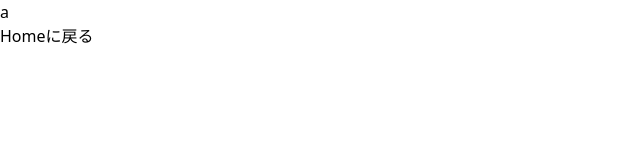
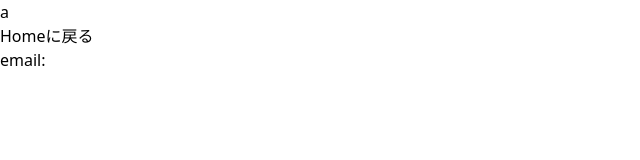
Before and after one commit to Hattori-Takuma/Next, a Next.js app: page /chat in a window 1280 px wide. Shown: the top 160 px of the page, without its empty margins (0-640 px from the left). Built offline with nearby package versions, Linux system fonts and the light colour scheme.

Commit message:
RTKログイン

```diff
--- a/src/pages/chat.tsx
+++ b/src/pages/chat.tsx
@@ -6,7 +6,8 @@ import { useAppSelector } from '../hooks/useRTK';
 
 
 export default function chat() {
-    const user = useAppSelector(selectUser);
+  const user = useAppSelector(selectUser);
+
 
 
   return (
@@ -23,7 +24,7 @@ export default function chat() {
        <div >
          {/* <Avatar alt="User" src={user.photoUrl} /> */}
          {/* <div >{user.displayName}</div> */}
-           <div>{user.email}</div>
+           <div>email:{user.email}</div>
       </div>
 
 
--- a/src/pages/index.tsx
+++ b/src/pages/index.tsx
@@ -1,6 +1,8 @@
 import Link from 'next/link'
+import { useLoginCheck } from '../hooks/useLoginCheck';
 
 export default function Home() {
+    const isLogin = useLoginCheck();
   return (
     <>
       <section className="h-screen w-4/5 max-w-5xl mx-auto flex items-center justify-center flex-col">
--- a/src/pages/login.tsx
+++ b/src/pages/login.tsx
@@ -13,7 +13,8 @@ const handler = (path:string) => {
   }
 
 
-const Login = ()  =>{
+
+const login = ()  =>{
   return (
     <>
 
@@ -34,4 +35,4 @@ const Login = ()  =>{
     </>
   )
 }
-  export default Login;
+  export default login;
```
